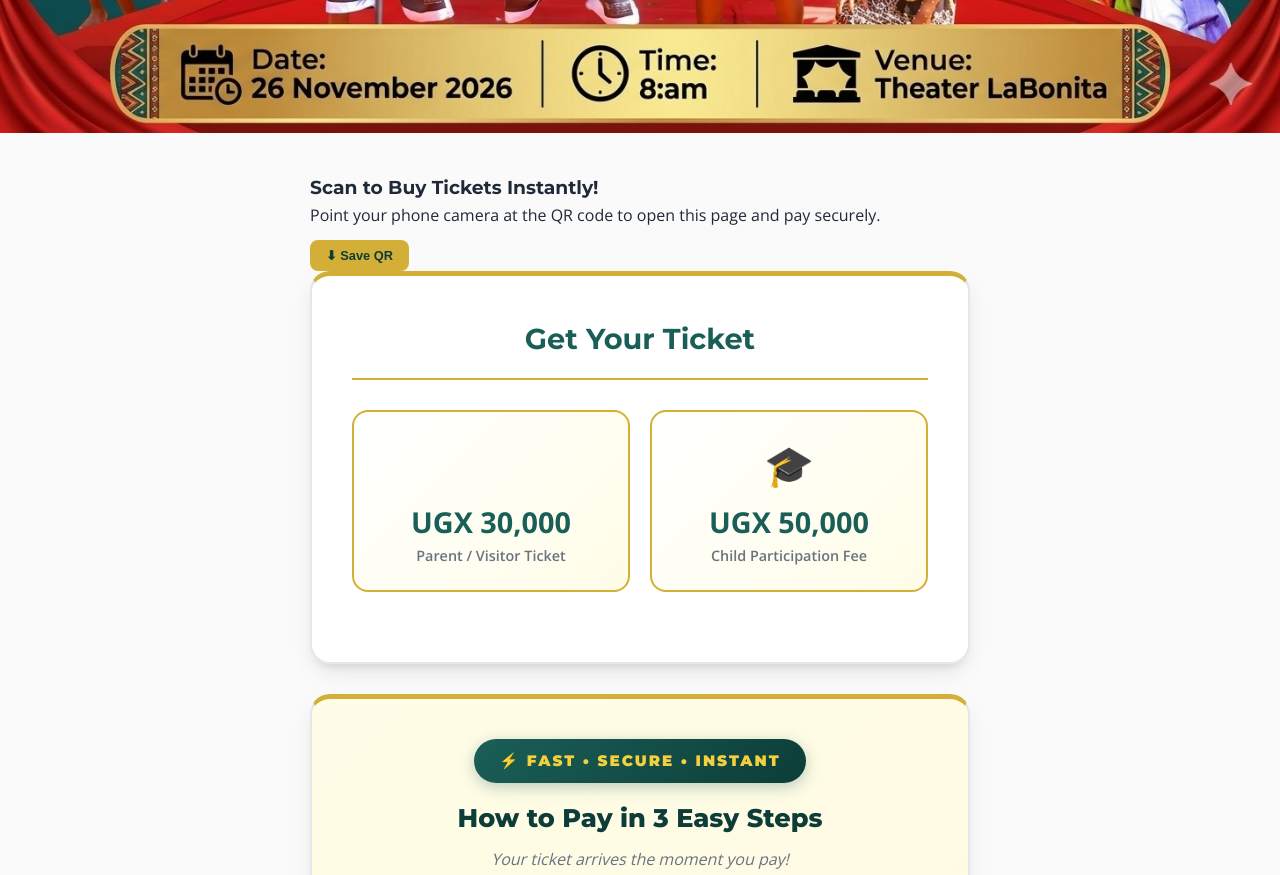
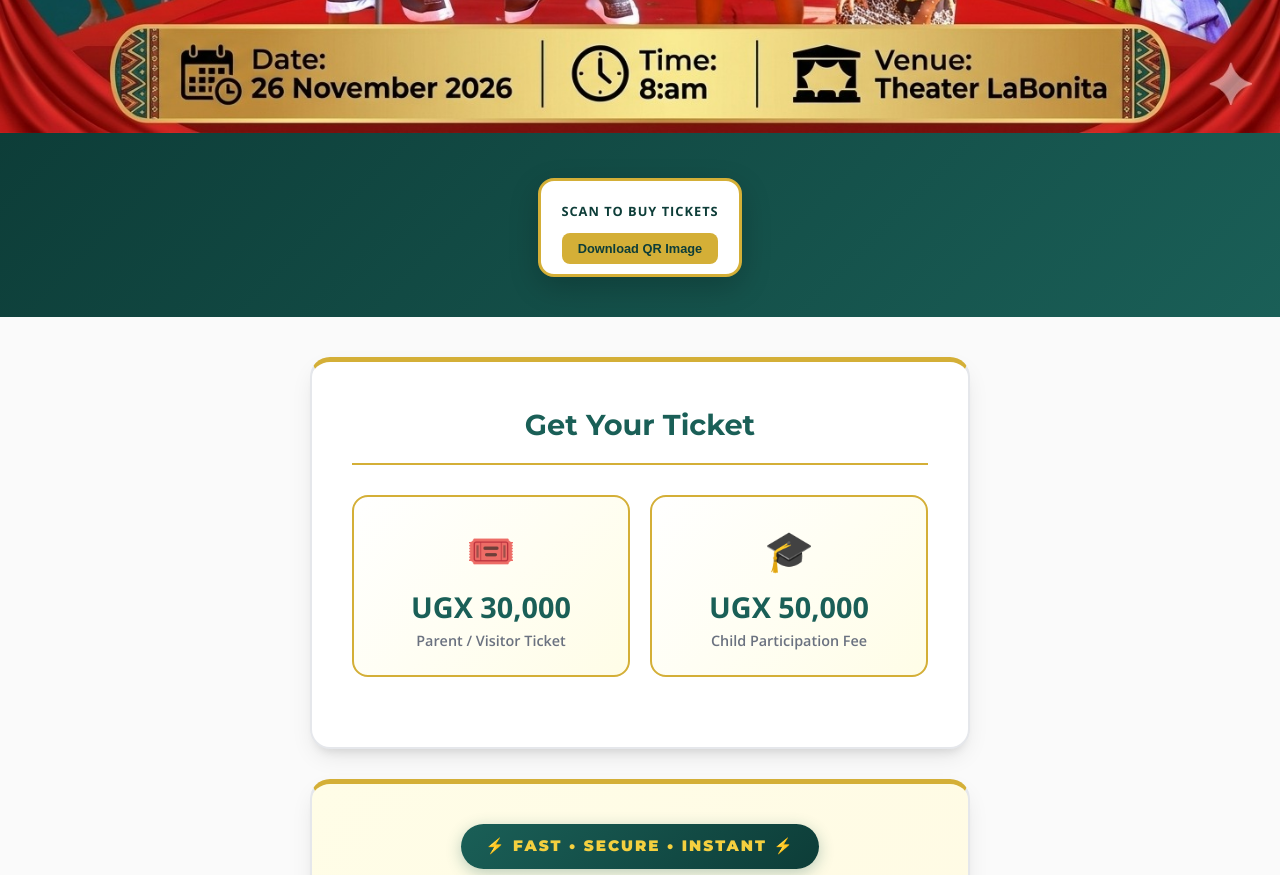
Before and after one commit to shamilasali60/oaklands-mdd, a website: page index.html in a window 1280 px wide. Shown: the part 500-1375 px from the top of the page. Drawn offline with nearby package versions, Linux system fonts and the light colour scheme; a script that the page names is missing; a web font is replaced by a local one.

Commit message:
Update index.html

```diff
--- a/index.html
+++ b/index.html
@@ -7,39 +7,38 @@
 <link rel="stylesheet" href="style.css">
 <link rel="preconnect" href="https://fonts.googleapis.com">
 <link rel="preconnect" href="https://fonts.gstatic.com" crossorigin>
-<link href="https://fonts.googleapis.com/css2?family=Montserrat:wght@500;700;800;900&family=Playfair+Display:ital,wght@0,400;0,700;1,400&family=Open+Sans:wght@400;600;700&display=swap" rel="stylesheet">
+<link href="https://fonts.googleapis.com/css2?family=Montserrat:wght@500;700;800;900&family=Open+Sans:wght@400;600;700&display=swap" rel="stylesheet">
 </head>
 <body>
 
-<!-- HEADER: ONLY THE POSTER NOW -->
+<!-- =========================================
+     HERO SECTION: POSTER & QR CODE BAR
+     ========================================= -->
 <header class="hero">
   <div class="hero-bg">
     <img src="poster.jpg" alt="Oaklands Musical Gala 2026" class="hero-poster">
   </div>
+
+  <!-- New dedicated bar for the QR code below the poster -->
+  <div class="hero-content">
+    <div class="hero-qr-container">
+      <div id="main-page-qr"></div>
+      <div class="hero-qr-label">Scan to Buy Tickets</div>
+      <button type="button" class="download-qr-btn" onclick="downloadQR()"> Download QR Image</button>
+    </div>
+  </div>
 </header>
 
 <main>
-
-<!-- NEW: DEDICATED QR CODE BANNER -->
-<section class="qr-banner">
-  <div class="qr-banner-content">
-    <div class="qr-text">
-      <h3>Scan to Buy Tickets Instantly!</h3>
-      <p>Point your phone camera at the QR code to open this page and pay securely.</p>
-    </div>
-    <div class="qr-box">
-      <div id="main-page-qr"></div>
-      <button type="button" class="download-qr-btn" onclick="downloadQR()">⬇ Save QR</button>
-    </div>
-  </div>
-</section>
-
+  <!-- =========================================
+       TICKET SELECTION & FORM
+       ========================================= -->
   <section class="card">
     <h2>Get Your Ticket</h2>
 
     <div class="prices">
       <button type="button" class="price-btn" onclick="showForm('parent')">
-      <div class="price-icon">️</div>
+        <div class="price-icon">🎟️</div>
         <strong>UGX 30,000</strong><span>Parent / Visitor Ticket</span>
       </button>
       <button type="button" class="price-btn" onclick="showForm('child')">
@@ -79,9 +78,12 @@
     </div>
   </section>
 
+  <!-- =========================================
+       PAYMENT INFO & INSTRUCTIONS
+       ========================================= -->
   <section class="card payment-info-card">
     <div class="payment-info-header">
-    <div class="payment-badge">⚡ FAST • SECURE • INSTANT </div>
+      <div class="payment-badge">⚡ FAST • SECURE • INSTANT ⚡</div>
       <h3>How to Pay in 3 Easy Steps</h3>
       <p class="payment-subtitle">Your ticket arrives the moment you pay!</p>
     </div>
@@ -127,10 +129,13 @@
     </div>
 
     <div class="payment-footer-text">
-    <p> <strong>100% Secure</strong> • 💨 <strong>Instant Confirmation</strong> • 🎫 <strong>PDF Ticket Delivered</strong></p>
+      <p>🔒 <strong>100% Secure</strong> • 💨 <strong>Instant Confirmation</strong> • 🎫 <strong>PDF Ticket Delivered</strong></p>
     </div>
   </section>
 
+  <!-- =========================================
+       CHECKOUT PAYMENT BOX (Hidden initially)
+       ========================================= -->
   <section class="card hidden" id="paymentBox">
     <h2>Payment Instructions</h2>
     <p>Your booking reference: <b id="bookingRef" class="ref-code">—</b></p>
@@ -154,13 +159,16 @@
     </form>
   </section>
 
+  <!-- =========================================
+       FINAL TICKET DISPLAY (Hidden initially)
+       ========================================= -->
   <section class="card hidden" id="ticketBox">
     <div id="ticket">
       <div id="ticketContent"></div>
     </div>
     <div class="ticket-actions">
       <button id="downloadPdf" class="btn-primary">⬇ Download PDF Ticket</button>
-    <button class="btn-secondary" onclick="window.print()"> Print</button>
+      <button class="btn-secondary" onclick="window.print()">🖨 Print</button>
     </div>
   </section>
 </main>
```
Lines whose indentation alone changed are shown as unchanged.
